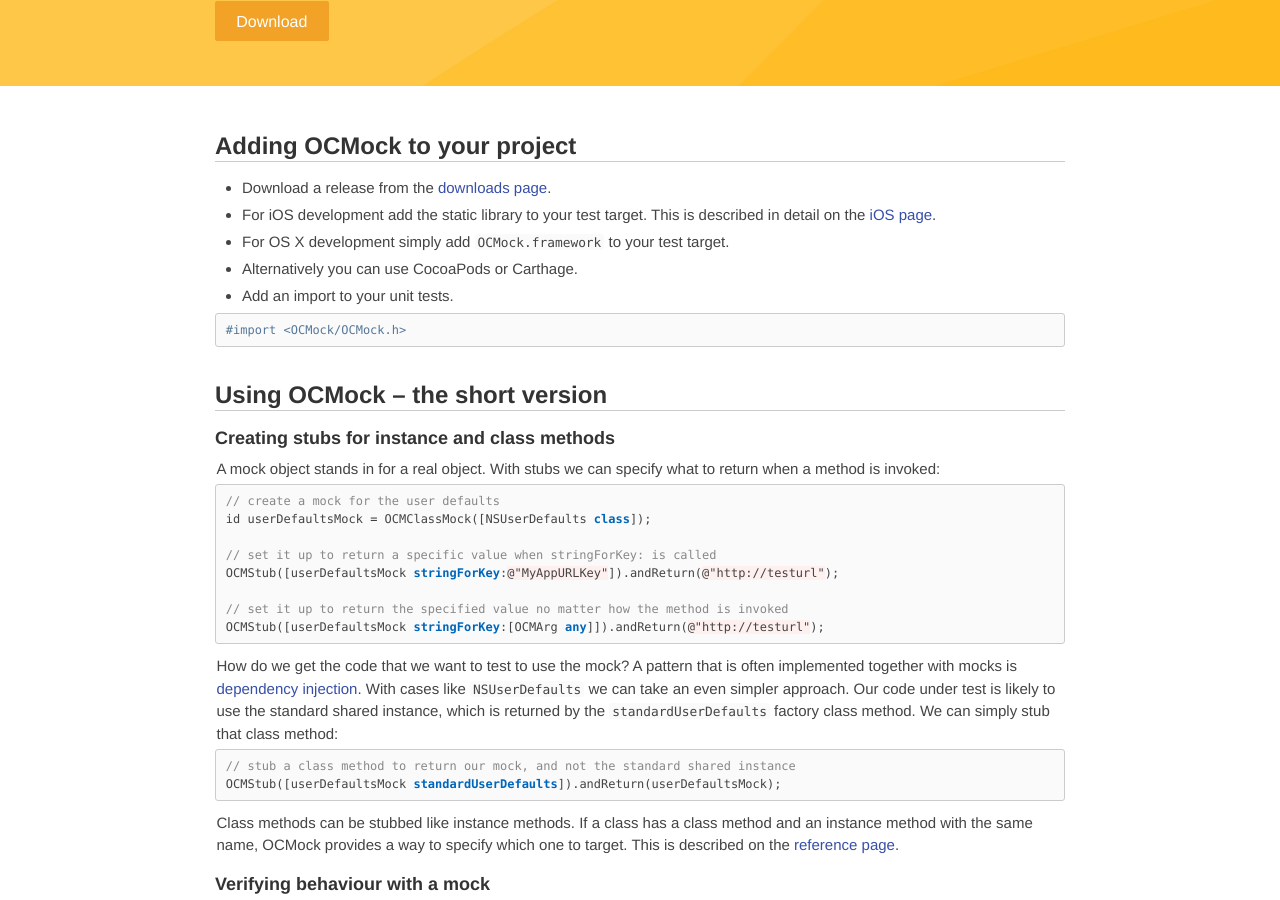
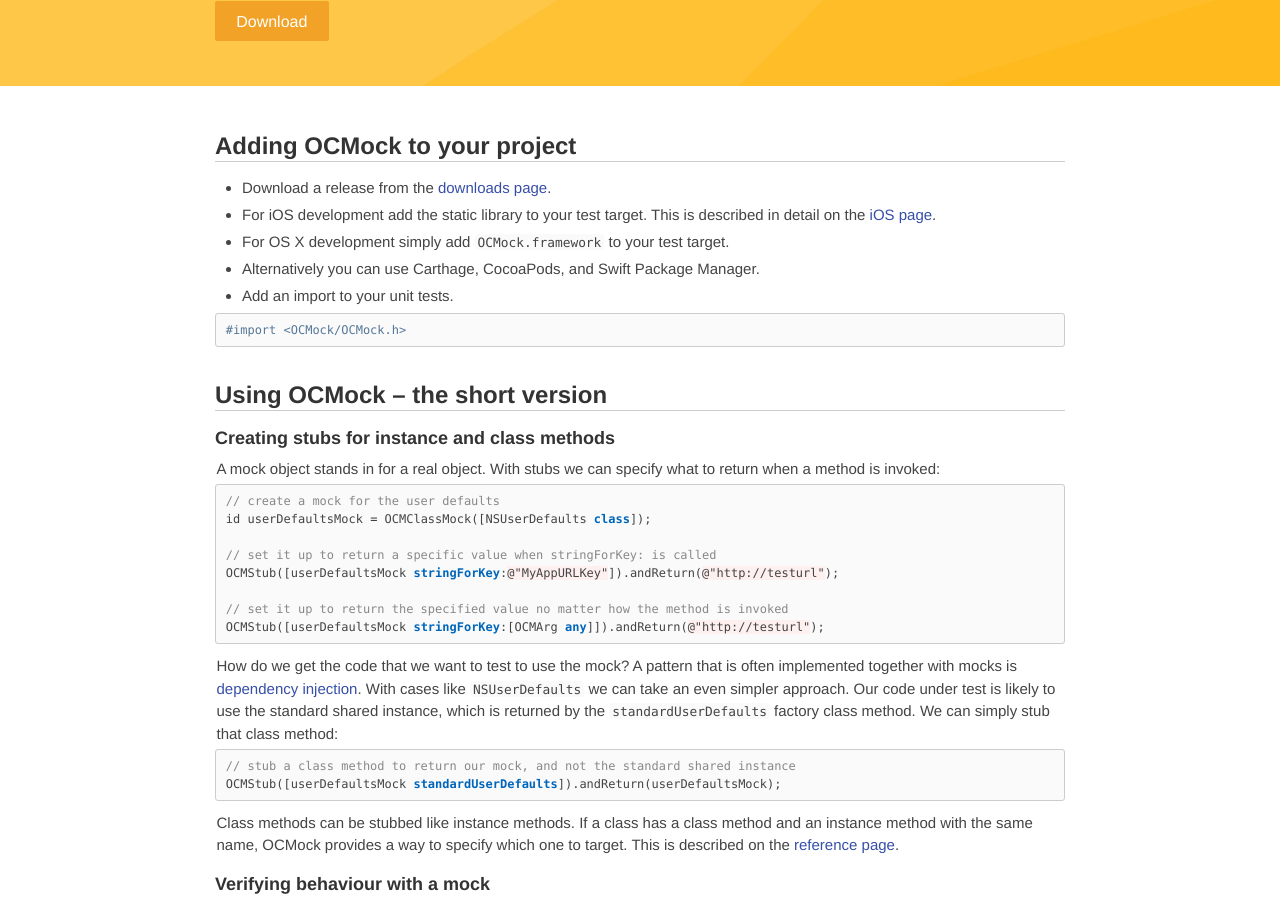
Before and after one commit to erikdoe/ocmock, a Jekyll site: the page built from index.html, in a window 1280 px wide and 900 px high, scrolled down 486 px. Built offline with Jekyll 4.4.1, drawn with Linux system fonts in a browser that asks for light colours; comment, search, counter and statistics services are not loaded.

Commit message:
Added that OCMock can be used with SPM.

```diff
--- a/index.html
+++ b/index.html
@@ -29,7 +29,7 @@ layout: minimal
 	<li>Download a release from the <a href="{{ site.baseurl }}/download">downloads page</a>.
 	<li>For iOS development add the static library</a> to your test target. This is described in detail on the <a href="{{ site.baseurl }}/ios">iOS page</a>.
 	<li>For OS X development simply add <code>OCMock.framework</code> to your test target.
-	<li>Alternatively you can use CocoaPods or Carthage.
+	<li>Alternatively you can use  Carthage, CocoaPods, and Swift Package Manager.
 	<li>Add an import to your unit tests.
 </ul>
 {% highlight objc %}
```
